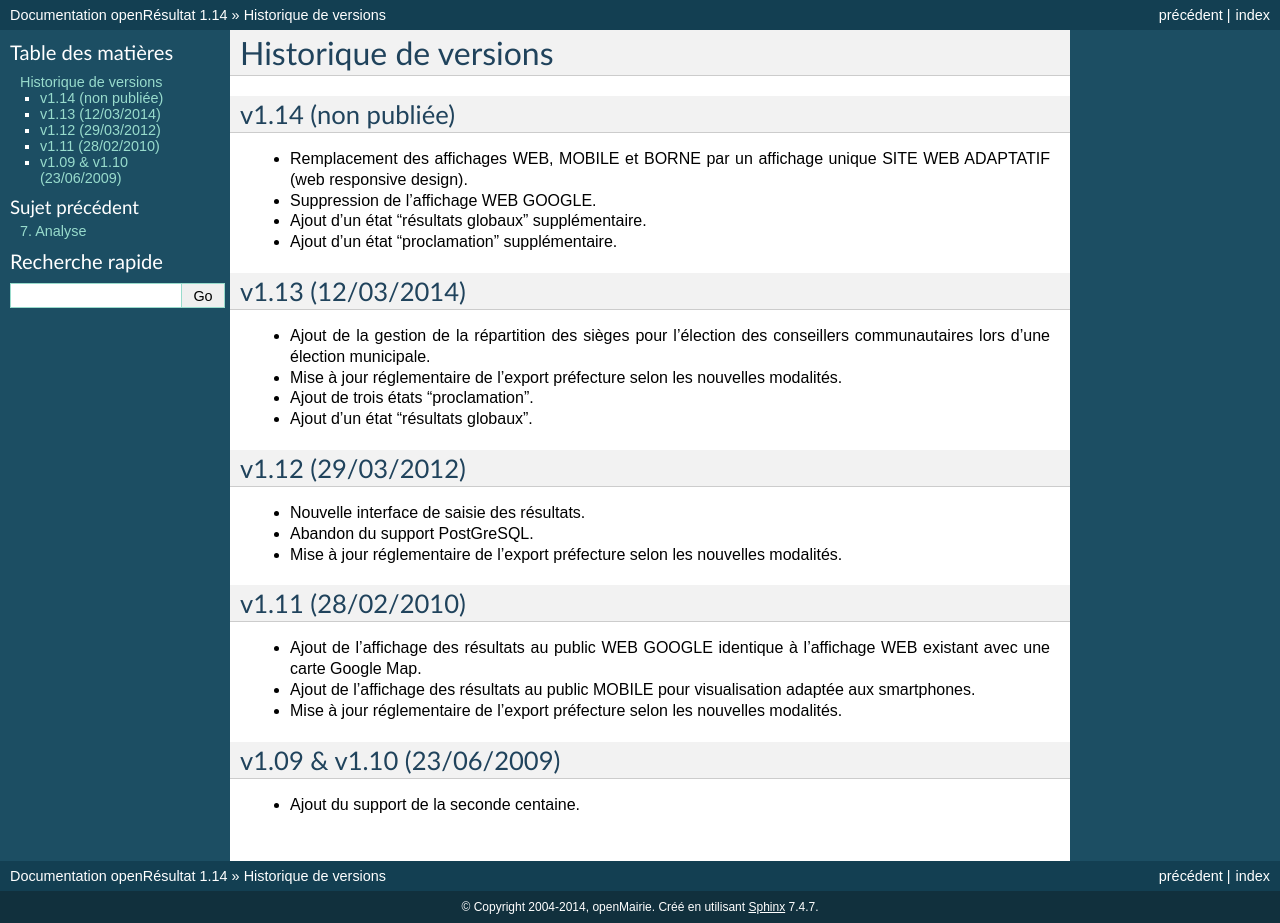
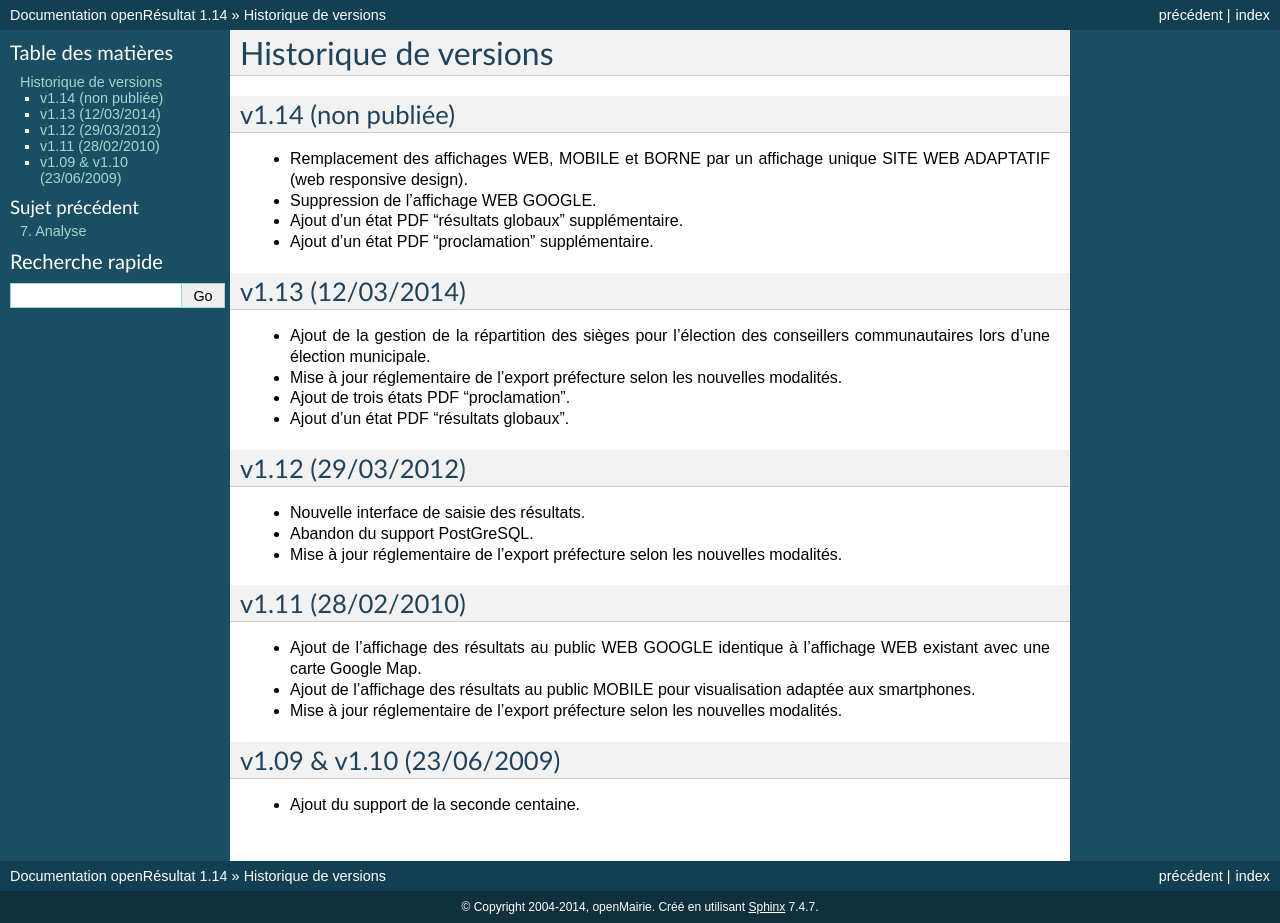
Before and after one commit to JSorelli/openresultat-documentation, a Sphinx documentation site: the page built from source/history/index.rst, in a window 1280 px wide. Built offline with Sphinx 7.4.7, drawn with Linux system fonts in a browser that asks for light colours.

Commit message:
* Backport des modifications de la version 1.14 vers la version 1.13

```diff
--- a/source/history/index.rst
+++ b/source/history/index.rst
@@ -11,8 +11,8 @@ v1.14 (non publiée)
 * Remplacement des affichages WEB, MOBILE et BORNE par un affichage unique
   SITE WEB ADAPTATIF (web responsive design).
 * Suppression de l'affichage WEB GOOGLE.
-* Ajout d'un état 'résultats globaux' supplémentaire.
-* Ajout d'un état 'proclamation' supplémentaire.
+* Ajout d'un état PDF 'résultats globaux' supplémentaire.
+* Ajout d'un état PDF 'proclamation' supplémentaire.
 
 
 v1.13 (12/03/2014)
@@ -22,8 +22,8 @@ v1.13 (12/03/2014)
   conseillers communautaires lors d'une élection municipale.
 * Mise à jour réglementaire de l'export préfecture selon les nouvelles
   modalités.
-* Ajout de trois états 'proclamation'.
-* Ajout d'un état 'résultats globaux'.
+* Ajout de trois états PDF 'proclamation'.
+* Ajout d'un état PDF 'résultats globaux'.
 
 
 v1.12 (29/03/2012)
--- a/source/index.rst
+++ b/source/index.rst
@@ -1,5 +1,4 @@
-.. openresultat documentation master file, created by
-   sphinx-quickstart on Fri Nov  8 18:15:19 2013.
+.. openresultat documentation master file.
 
 ===============================
 openRésultat 1.14 documentation
```
